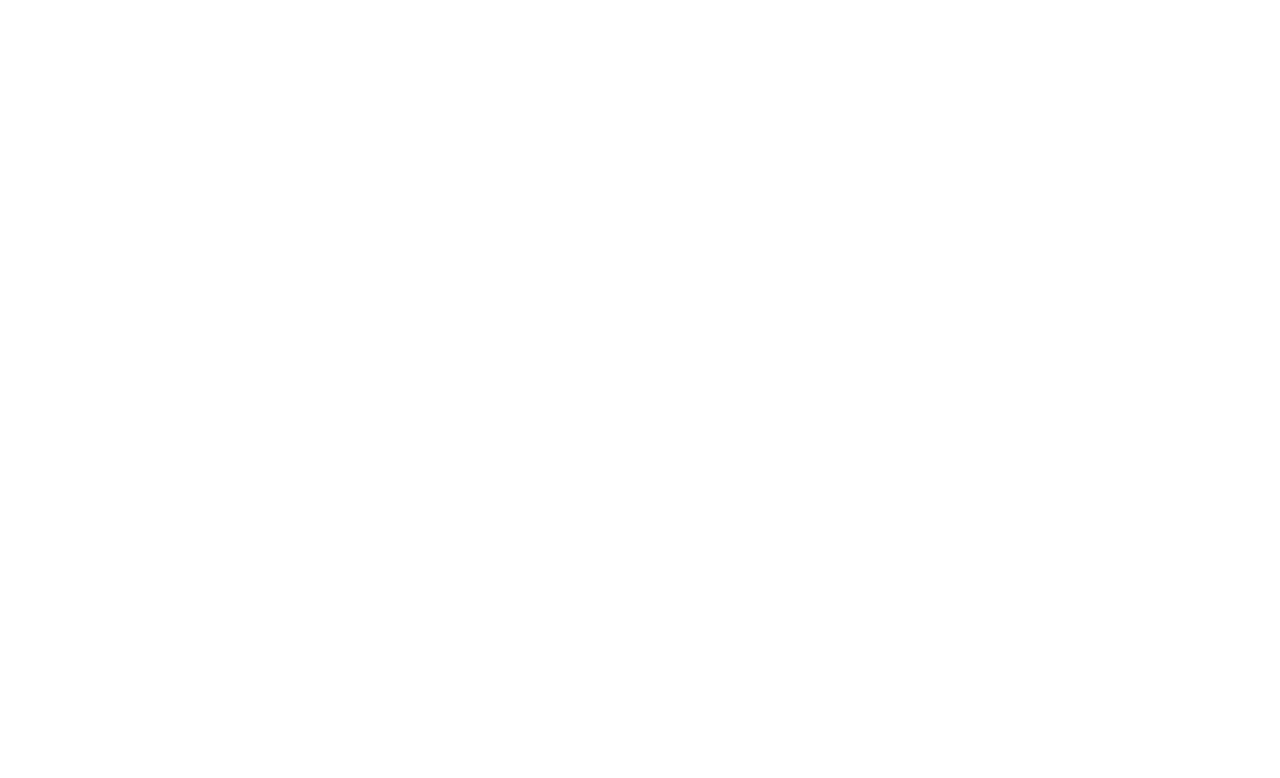
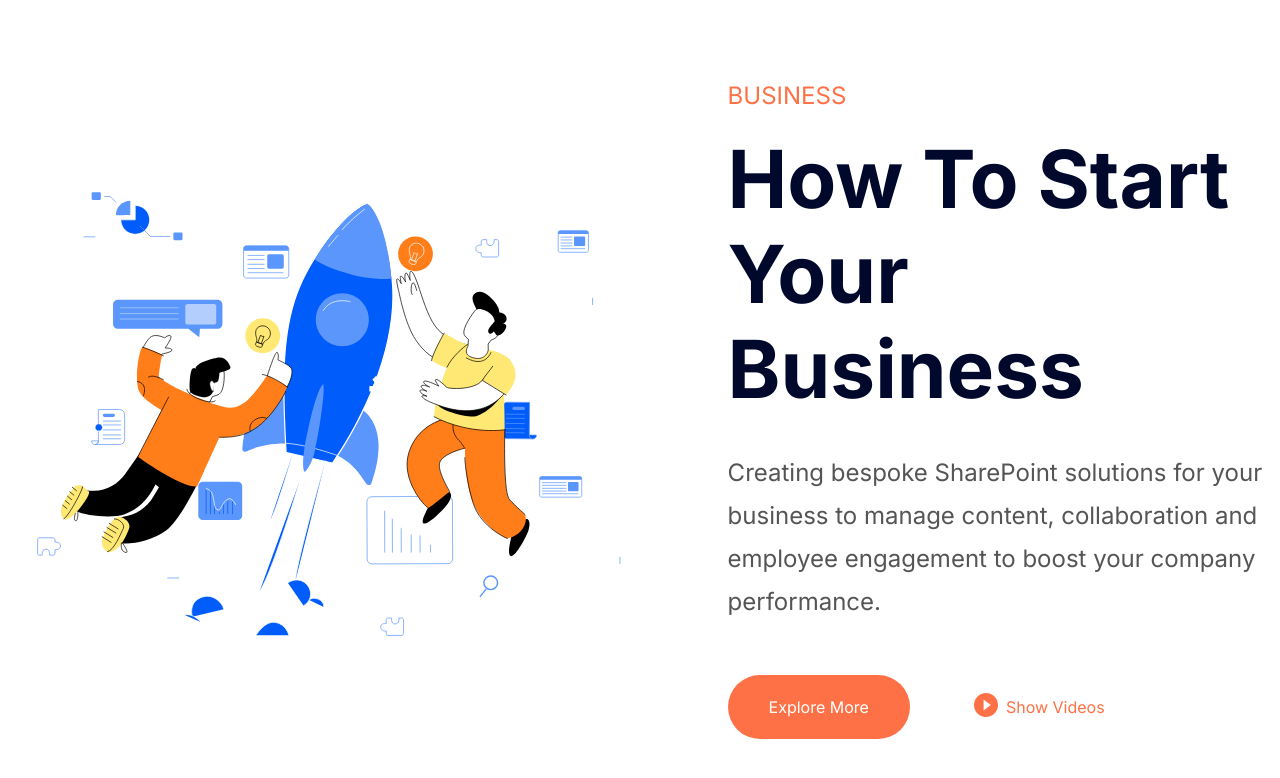
Before and after one commit to khalidccnu/digitree, a Next.js app: page / in a window 1280 px wide. Shown: the top 778 px of the page. Built offline with nearby package versions, Linux system fonts and the light colour scheme.

Commit message:
hero banner section added & antd import issue fixed

```diff
--- a/next.config.js
+++ b/next.config.js
@@ -6,6 +6,43 @@
   sassOptions: {
     includePaths: [path.join(__dirname, '@styles')],
   },
+  transpilePackages: [
+    'antd',
+    '@ant-design',
+    '@rc-component',
+    'rc-cascader',
+    'rc-checkbox',
+    'rc-collapse',
+    'rc-dialog',
+    'rc-drawer',
+    'rc-dropdown',
+    'rc-field-form',
+    'rc-image',
+    'rc-input',
+    'rc-input-number',
+    'rc-mentions',
+    'rc-menu',
+    'rc-motion',
+    'rc-notification',
+    'rc-pagination',
+    'rc-picker',
+    'rc-progress',
+    'rc-rate',
+    'rc-resize-observer',
+    'rc-segmented',
+    'rc-select',
+    'rc-slider',
+    'rc-steps',
+    'rc-switch',
+    'rc-table',
+    'rc-tabs',
+    'rc-textarea',
+    'rc-tooltip',
+    'rc-tree',
+    'rc-tree-select',
+    'rc-upload',
+    'rc-util',
+  ],
 };
 
 module.exports = nextConfig;
--- /dev/null
+++ b/src/@components/HeroBannerSection.tsx
@@ -0,0 +1,36 @@
+import MediaIcon from '@lib/assets/icons/MediaIcon';
+import { cn } from '@lib/utils';
+import { Button } from 'antd';
+import React from 'react';
+import SectionIntro from './SectionIntro';
+
+interface IProps {
+  className?: string;
+}
+
+const HeroBannerSection: React.FC<IProps> = ({ className }) => {
+  return (
+    <section className={cn(className, 'hero_banner_section')}>
+      <div className="container">
+        <div className="hero_banner_wrapper">
+          <div className="image_container">
+            <img src="/images/hero_banner/banner_thumb.svg" alt="hero banner" />
+          </div>
+          <div className="content_wrapper">
+            <SectionIntro subtitle="Business" title="How To Start Your Business" />
+            <p className="description">
+              Creating bespoke SharePoint solutions for your business to manage content, collaboration and employee
+              engagement to boost your company performance.
+            </p>
+            <div className="btn_group">
+              <Button type="primary">Explore More</Button>
+              <Button icon={<MediaIcon />}>Show Videos</Button>
+            </div>
+          </div>
+        </div>
+      </div>
+    </section>
+  );
+};
+
+export default HeroBannerSection;
--- /dev/null
+++ b/src/@lib/assets/icons/MediaIcon.tsx
@@ -0,0 +1,22 @@
+import React from 'react';
+
+interface IProps {
+  className?: string;
+}
+
+const MediaIcon: React.FC<IProps> = ({ className }) => {
+  return (
+    <svg
+      width="24"
+      height="24"
+      viewBox="0 0 24 24"
+      fill="currentColor"
+      xmlns="http://www.w3.org/2000/svg"
+      className={className}
+    >
+      <path d="M12.0012 24C5.37614 23.9927 0.00727557 18.6244 0 12V11.76C0.131931 5.16545 5.56206 -0.0864308 12.158 0.00107786C18.754 0.0885865 24.0428 5.48268 23.9997 12.0784C23.9566 18.6742 18.5977 23.9987 12.0012 24ZM9.60096 6.60002V17.4L16.8017 12L9.60096 6.60002Z" />
+    </svg>
+  );
+};
+
+export default MediaIcon;
--- a/src/@lib/context/index.tsx
+++ b/src/@lib/context/index.tsx
@@ -11,12 +11,14 @@
 export const Providers = ({ nextFont, children }: TProps) => {
   const theme: ThemeConfig = {
     token: {
+      fontFamily: 'var(--font-inter)',
       fontSize: 16,
+      colorPrimary: 'var(--color-primary)',
     },
   };
 
   return (
-    <ConfigProvider theme={theme}>
+    <ConfigProvider getPopupContainer={() => document.getElementById('__main') || document.body} theme={theme}>
       <main role="main" id="__main" className={nextFont?.className}>
         {children}
       </main>
--- a/src/@styles/app.scss
+++ b/src/@styles/app.scss
@@ -4,3 +4,21 @@
 
 @import './utils/index.scss';
 @import './core/index.scss';
+
+::-webkit-scrollbar {
+  width: 0.25rem;
+}
+
+::-webkit-scrollbar-track {
+  background-color: var(--color-secondary);
+}
+
+::-webkit-scrollbar-thumb {
+  background-color: var(--color-primary);
+  border-radius: 1rem;
+  transition: background-color 500ms;
+}
+
+::-webkit-scrollbar-thumb:hover {
+  background-color: var(--color-primary-hover);
+}
--- /dev/null
+++ b/src/@styles/core/_hero_banner_section.scss
@@ -0,0 +1,81 @@
+.hero_banner_section {
+  .hero_banner_wrapper {
+    display: flex;
+    flex-direction: column;
+    gap: 3.5rem;
+    @include lg {
+      flex-direction: row;
+      align-items: center;
+    }
+    .image_container {
+      @include lg {
+        flex: 1 1 55%;
+      }
+      img {
+        width: 100%;
+        height: 100%;
+        object-fit: contain;
+      }
+    }
+    .content_wrapper {
+      @include lg {
+        flex: 1 1 45%;
+      }
+      .section_intro {
+        .intro_wrapper {
+          .intro_subtitle {
+            font-weight: 400;
+            @include xl {
+              font-size: 1.5rem;
+              line-height: 2rem;
+            }
+          }
+          .intro_title {
+            @include xl {
+              font-size: 5rem;
+              line-height: 5.9375rem;
+            }
+          }
+        }
+      }
+      .description {
+        @apply p;
+        margin-top: 1.5rem;
+        color: var(--color-text);
+        @include xl {
+          margin-top: 2.2rem;
+          font-size: 1.5rem;
+          line-height: 2.6875rem;
+        }
+      }
+      .btn_group {
+        margin-top: 2.2rem;
+        display: flex;
+        gap: 1rem;
+        @include xl {
+          margin-top: 3.2rem;
+          gap: 1.5rem;
+        }
+        button {
+          display: flex;
+          align-items: center;
+          gap: 0.5rem;
+          height: auto;
+          padding: 0.675rem 1.5rem;
+          border-radius: 6.25rem;
+          box-shadow: none;
+          @include xl {
+            padding: 1.125rem 2.5rem;
+          }
+          &.ant-btn-primary {
+            background: var(--color-primary);
+          }
+          &.ant-btn-default {
+            border: none;
+            color: var(--color-primary);
+          }
+        }
+      }
+    }
+  }
+}
--- a/src/@styles/core/_section_intro.scss
+++ b/src/@styles/core/_section_intro.scss
@@ -8,6 +8,7 @@
     }
     .intro_title {
       @apply h5;
+      margin-top: 1.2rem;
       color: var(--color-accent);
       @include md {
         @apply h4;
--- a/src/@styles/core/index.scss
+++ b/src/@styles/core/index.scss
@@ -1 +1,2 @@
 @import './section_intro';
+@import './hero_banner_section';
--- a/src/@styles/utils/_variables.fonts.scss
+++ b/src/@styles/utils/_variables.fonts.scss
@@ -1,55 +1,57 @@
+@layer utilities {
   .h1 {
-  font-size: 48px;
+    font-size: 3rem;
     font-style: normal;
     font-weight: 700;
-  line-height: 80px;
+    line-height: 5rem;
   }
 
   .h2 {
-  font-size: 40px;
+    font-size: 2.5rem;
     font-style: normal;
     font-weight: 700;
-  line-height: 48px;
+    line-height: 3rem;
   }
 
   .h3 {
-  font-size: 36px;
+    font-size: 2.25rem;
     font-style: normal;
     font-weight: 700;
-  line-height: 48px;
+    line-height: 3rem;
   }
 
   .h4 {
-  font-size: 32px;
+    font-size: 2rem;
     font-style: normal;
     font-weight: 700;
-  line-height: 40px;
+    line-height: 2.5rem;
   }
 
   .h5 {
-  font-size: 24px;
+    font-size: 1.5rem;
     font-style: normal;
     font-weight: 700;
-  line-height: 32px;
+    line-height: 2rem;
   }
 
   .h6 {
-  font-size: 20px;
+    font-size: 1.25rem;
     font-style: normal;
     font-weight: 700;
-  line-height: 32px;
+    line-height: 2rem;
   }
 
   .p {
-  font-size: 16px;
+    font-size: 1rem;
     font-style: normal;
     font-weight: 400;
-  line-height: 28px;
+    line-height: 1.75rem;
   }
 
   .caption {
-  font-size: 14px;
+    font-size: 0.875rem;
     font-style: normal;
     font-weight: 400;
-  line-height: 20px;
+    line-height: 1.25rem;
   }
+}
--- a/src/pages/index.tsx
+++ b/src/pages/index.tsx
@@ -1,3 +1,5 @@
+import HeroBannerSection from '@components/HeroBannerSection';
+
 export default function Home() {
-  return null;
+  return <HeroBannerSection className="py-10 lg:py-20" />;
 }
--- a/tailwind.config.ts
+++ b/tailwind.config.ts
@@ -6,6 +6,9 @@
     container: {
       center: true,
       padding: '1rem',
+      screens: {
+        '2xl': '1400px',
+      },
     },
     extend: {},
   },
```
Also changed, not shown: public/images/hero_banner/banner_thumb.svg (added), 1 other file (tests, documents, lock files or other folders). Lines whose indentation alone changed are shown as unchanged.
